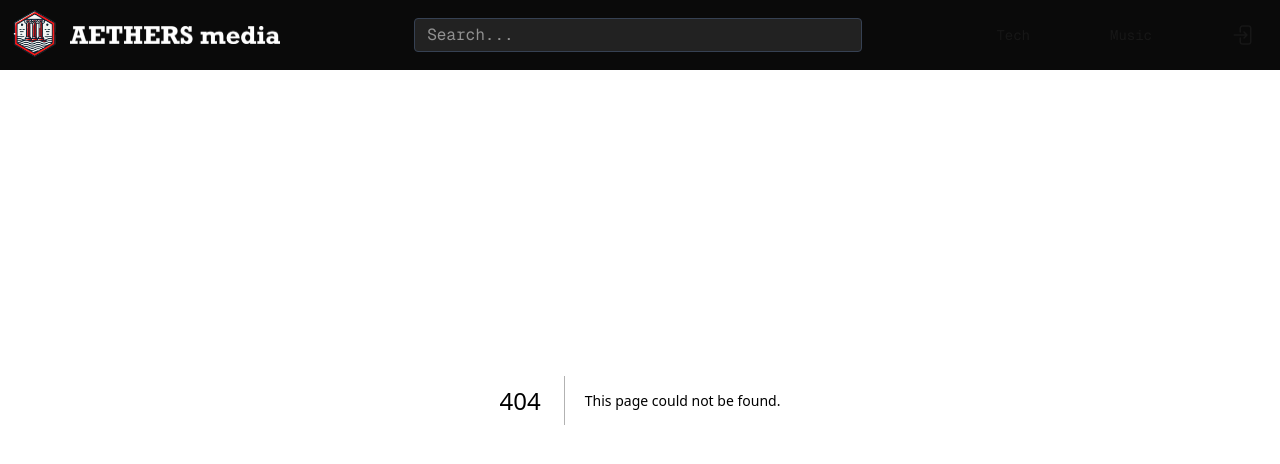
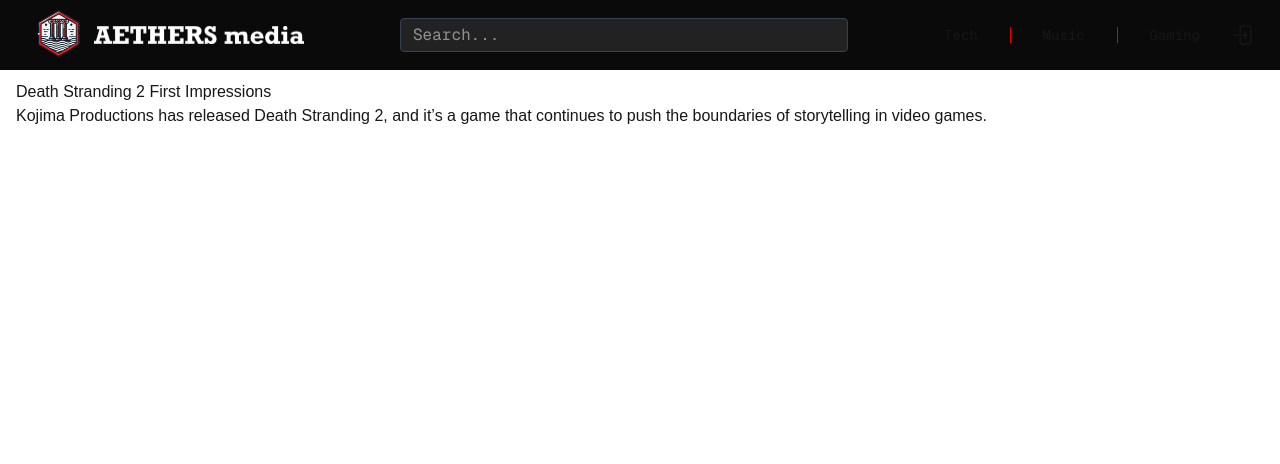
Before and after one commit to albertoespejel/aethers, a Next.js app in the folder aethers_app/: page /articles/death-stranding-2-first-impressions in a window 1280 px wide. Before the commit this address had no page. Shown: the top 464 px of the page. Built offline with nearby package versions, Linux system fonts and the light colour scheme.

Commit message:
added prototype article

```diff
--- /dev/null
+++ b/aethers_app/src/app/articles/[slug]/page.tsx
@@ -0,0 +1,19 @@
+import { notFound } from "next/navigation";
+import { articles } from "../data";
+
+export function generateStaticParams() {
+  return articles.map(article => ({ slug: article.slug }));
+}
+
+export default function ArticlePage({ params }: { params: { slug: string } }) {
+  const { slug } = params;
+  const article = articles.find(a => a.slug === slug);
+  if (!article) return notFound();
+
+  return (
+    <article className="prose mx-auto p-4 pt-20">
+      <h1>{article.title}</h1>
+      <p>{article.content}</p>
+    </article>
+  );
+}
--- /dev/null
+++ b/aethers_app/src/app/articles/data.ts
@@ -0,0 +1,10 @@
+export const articles = [
+  {
+    slug: "death-stranding-2-first-impressions",
+    category: "gaming",
+    topic: "death-stranding",
+    title: "Death Stranding 2 First Impressions",
+    content: "Kojima Productions has released Death Stranding 2, and it’s a game that continues to push the boundaries of storytelling in video games.",
+  },
+  // Add more articles here as needed
+];
--- /dev/null
+++ b/aethers_app/src/app/gaming/[game]/page.tsx
@@ -0,0 +1,35 @@
+import Link from "next/link";
+import { articles } from "../../articles/data";
+
+export function generateStaticParams() {
+  // Get unique game topics from articles
+
+  const games = Array.from(new Set(
+    articles.filter(a => a.category === "gaming").map(a => a.topic)
+  ));
+  console.log("Static games generated:", games);
+  return games.map(game => ({ game }));
+
+}
+
+export default async function GameArticlesPage({ params }: { params: { game: string } }) {
+  const{ game } = await params;
+  const gameArticles = articles.filter(
+    (a) => a.category === "gaming" && a.topic === game
+  );
+
+  if (gameArticles.length === 0) return <div className="text-white p-8">No articles found for this game.</div>;
+
+  return (
+    <div className="prose mx-auto p-4 pt-20">
+      <h1>Articles about {game.replace("-", " ")}</h1>
+      <ul>
+        {gameArticles.map((article) => (
+          <li key={article.slug}>
+            <Link href={`/articles/${article.slug}`}>{article.title}</Link>
+          </li>
+        ))}
+      </ul>
+    </div>
+  );
+}
--- a/aethers_app/src/components/Navbar.tsx
+++ b/aethers_app/src/components/Navbar.tsx
@@ -1,3 +1,4 @@
+import React from "react";
 import Link from "next/link";
 import Image from "next/image";
 
@@ -7,7 +8,8 @@
   return (
     <nav className="flex items-center justify-between px-0 py-0 text-[var(--foreground)] fixed top-0 left-0 w-full z-50" style={{backgroundColor: "#0a0a0a", fontFamily: "var(--font-geist-mono)",}}>
       {/* Logo Section */}
-      <div className="flex items-center gap-x-0 flex-shrink-0 min-w-0">
+      <div className="flex items-center gap-x-0 flex-shrink-0 min-w-0 sm:ml-6">
+        <Link href="/" className="flex items-center">
           <Image
             src="/images/logo.png"
             alt="SPN Icon"
@@ -22,6 +24,7 @@
             height={50}
             className="hidden sm:block"
           />
+        </Link>
       </div>
 
       {/* Search Bar (desktop) */}
@@ -34,8 +37,9 @@
       </div>
 
       {/* Menu Section */}
-      <ul className="flex items-center gap-x-8 sm:gap-x-20 pr-6 text-sm">
+      <ul className="flex items-center gap-x-4 sm:gap-x-8 pr-6 text-sm">
         {/* Search Icon (mobile only) */}
+        {/* Ommiting the search icon for phone view
         <li className="block sm:hidden">
           <button className="p-1">
             <svg xmlns="http://www.w3.org/2000/svg" fill="none" viewBox="0 0 24 24" strokeWidth="1.5" stroke="currentColor" className="size-6">
@@ -43,13 +47,37 @@
             </svg>
           </button>
         </li>
-        {menuItems.map((item) => (
-          <li key={item}>
+        */}
+        {menuItems.map((item, idx) => (
+          <React.Fragment key={item}>
+            <li className="flex items-center">
               <Link href={`/${item.toLowerCase()}`} className="hover:underline">
                 {item}
               </Link>
             </li>
+            {idx < menuItems.length - 1 && (
+              <li aria-hidden className="flex items-center">
+                <span className="h-4 w-px bg-red-600 inline-block" />
+              </li>
+            )}
+          </React.Fragment>
         ))}
+
+        <li aria-hidden className="flex items-center">
+          <span className="h-4 w-px bg-red-600 inline-block" />
+        </li>
+
+        <li className="relative group">
+          <span className="hover:underline cursor-pointer">Gaming</span>
+          <ul className="absolute right-0 mt-2 bg-[#0a0a0a] border border-gray-700 rounded shadow-lg opacity-0 group-hover:opacity-100 transition-opacity z-10 min-w-[180px]">
+            <li>
+              <Link href="/gaming/death-stranding" className="block px-4 py-2 hover:bg-gray-800">
+                Death Stranding
+              </Link>
+            </li>
+            {/* Add more games here */}
+          </ul>
+        </li>
         <li>
           <a
             href="/.auth/login/google"
```
Also changed, not shown: aethers_app/src/app/page.tsx (+22 -10 lines). Lines whose indentation alone changed are shown as unchanged.
